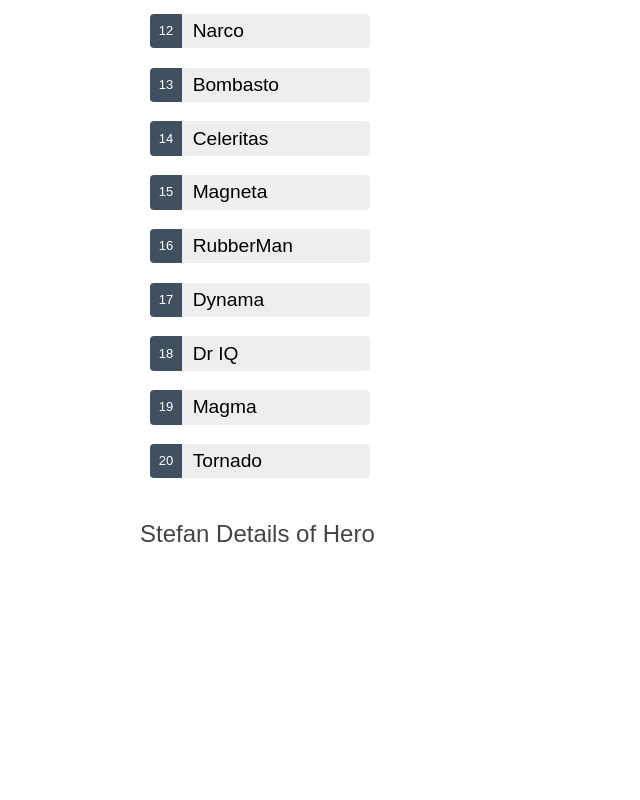
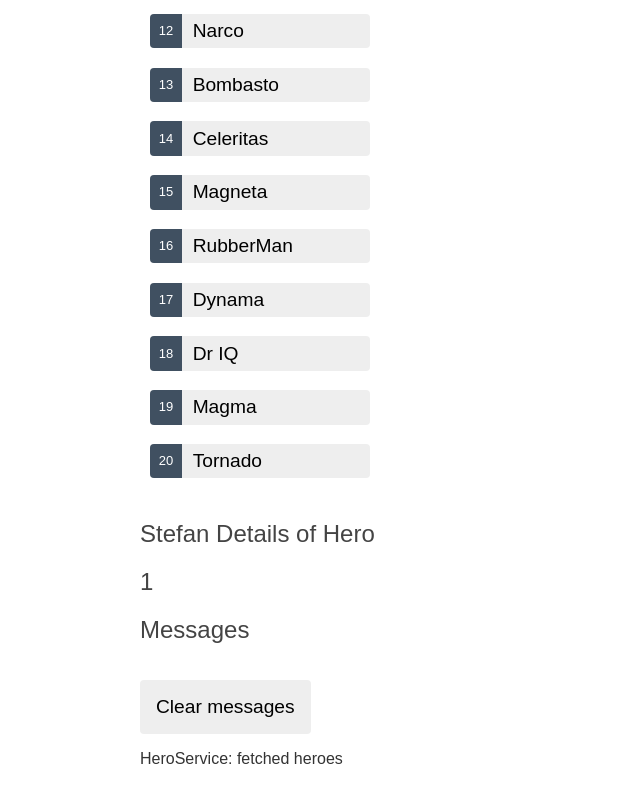
Before and after one commit to stefan-schwarz/tour-of-heroes, an Angular app: page / in a window 1280 px wide. Shown: the part 228-1028 px from the top of the page, without its empty margins (0-640 px from the left). Before the commit the page ends 828 px from the top, so only its background shows below. Built offline with nearby package versions, Linux system fonts and the light colour scheme.

Commit message:
done add services

```diff
--- a/src/app/app.component.html
+++ b/src/app/app.component.html
@@ -1,5 +1,6 @@
 <h1>{{title}}</h1>
 <app-heroes></app-heroes>
+<app-messages></app-messages>
 
 
 <!--
--- a/src/app/app.module.ts
+++ b/src/app/app.module.ts
@@ -6,12 +6,14 @@
 import { AppComponent } from './app.component';
 import { HeroesComponent } from './heroes/heroes.component';
 import { HeroDetailComponent } from './hero-detail/hero-detail.component';
+import { MessagesComponent } from './messages/messages.component';
 
 @NgModule({
   declarations: [
     AppComponent,
     HeroesComponent,
-    HeroDetailComponent
+    HeroDetailComponent,
+    MessagesComponent
   ],
   imports: [
     BrowserModule,
--- a/src/app/hero-detail/hero-detail.component.ts
+++ b/src/app/hero-detail/hero-detail.component.ts
@@ -10,9 +10,12 @@
 
   @Input() hero?: Hero;
 
+
   constructor() { }
 
   ngOnInit(): void {
+    // console.log("the detail hero ->" + this.hero);
   }
 
+
 }
--- a/src/app/hero.service.ts
+++ b/src/app/hero.service.ts
@@ -2,15 +2,17 @@
 import { Hero } from './hero';
 import { HEROES } from './mock-heroes';
 import { Observable, of } from 'rxjs'
+import { MessageService } from './message.service'
 
 @Injectable({
   providedIn: 'root',
 })
 export class HeroService {
-  constructor() {}
+  constructor(private messageService: MessageService) {}
 
   getHeroes(): Observable<Hero[]> {
     const heroes = of(HEROES);
+    this.messageService.add('HeroService: fetched heroes');
     return heroes;
   }
 }
--- a/src/app/heroes/heroes.component.ts
+++ b/src/app/heroes/heroes.component.ts
@@ -2,6 +2,7 @@
 import { Hero } from '../hero';
 // import { HEROES } from '../mock-heroes';
 import { HeroService } from '../hero.service';
+import { MessageService } from '../message.service'
 
 @Component({
   selector: 'app-heroes',
@@ -18,7 +19,10 @@
   heroes: Hero[] = [];
   selectedHero?: Hero;
 
-  constructor(private heroService: HeroService) {}
+  constructor(
+    private heroService: HeroService,
+    private messageService: MessageService
+    ) {}
 
   ngOnInit(): void {
     this.getHeroes();
@@ -26,6 +30,7 @@
 
   onSelect(hero: Hero) {
     this.selectedHero = hero;
+    this.messageService.add(`HeroesComponent: Selected hero id=${hero.id}`)
   }
 
   getHeroes(): void {
--- /dev/null
+++ b/src/app/message.service.ts
@@ -0,0 +1,19 @@
+import { Injectable } from '@angular/core';
+
+@Injectable({
+  providedIn: 'root'
+})
+export class MessageService {
+  messages: string[] = [];
+
+  constructor() { }
+
+  add(message: string) {
+    this.messages.push(message);
+  }
+
+  clear() {
+    this.messages = [];
+  }
+
+}
--- /dev/null
+++ b/src/app/messages/messages.component.html
@@ -0,0 +1,10 @@
+<div *ngIf="messageService.messages.length">
+
+  <h2>{{messageService.messages.length}}</h2>
+  <h2>Messages</h2>
+  <button type="button" class="clear" (click)="messageService.clear()">
+    Clear messages
+  </button>
+  <div *ngFor="let message of messageService.messages"> {{message}} </div>
+
+</div>
--- /dev/null
+++ b/src/app/messages/messages.component.ts
@@ -0,0 +1,16 @@
+import { Component, OnInit } from '@angular/core';
+import { MessageService } from '../message.service'
+
+@Component({
+  selector: 'app-messages',
+  templateUrl: './messages.component.html',
+  styleUrls: ['./messages.component.css']
+})
+export class MessagesComponent implements OnInit {
+
+  constructor(public messageService: MessageService) { }
+
+  ngOnInit(): void {
+  }
+
+}
```
Also changed, not shown: src/app/messages/messages.component.css (added), 2 other files (tests, documents, lock files or other folders).
